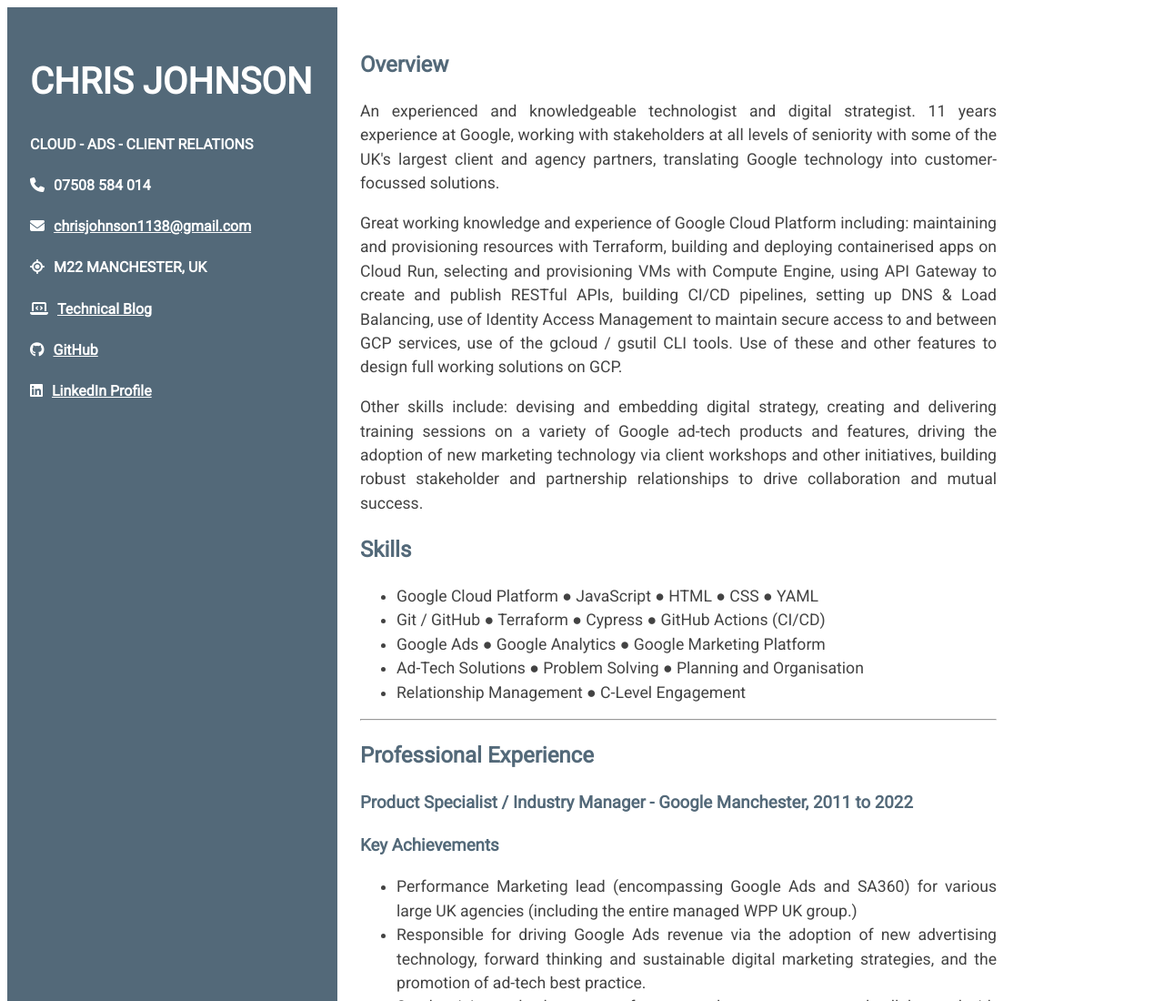
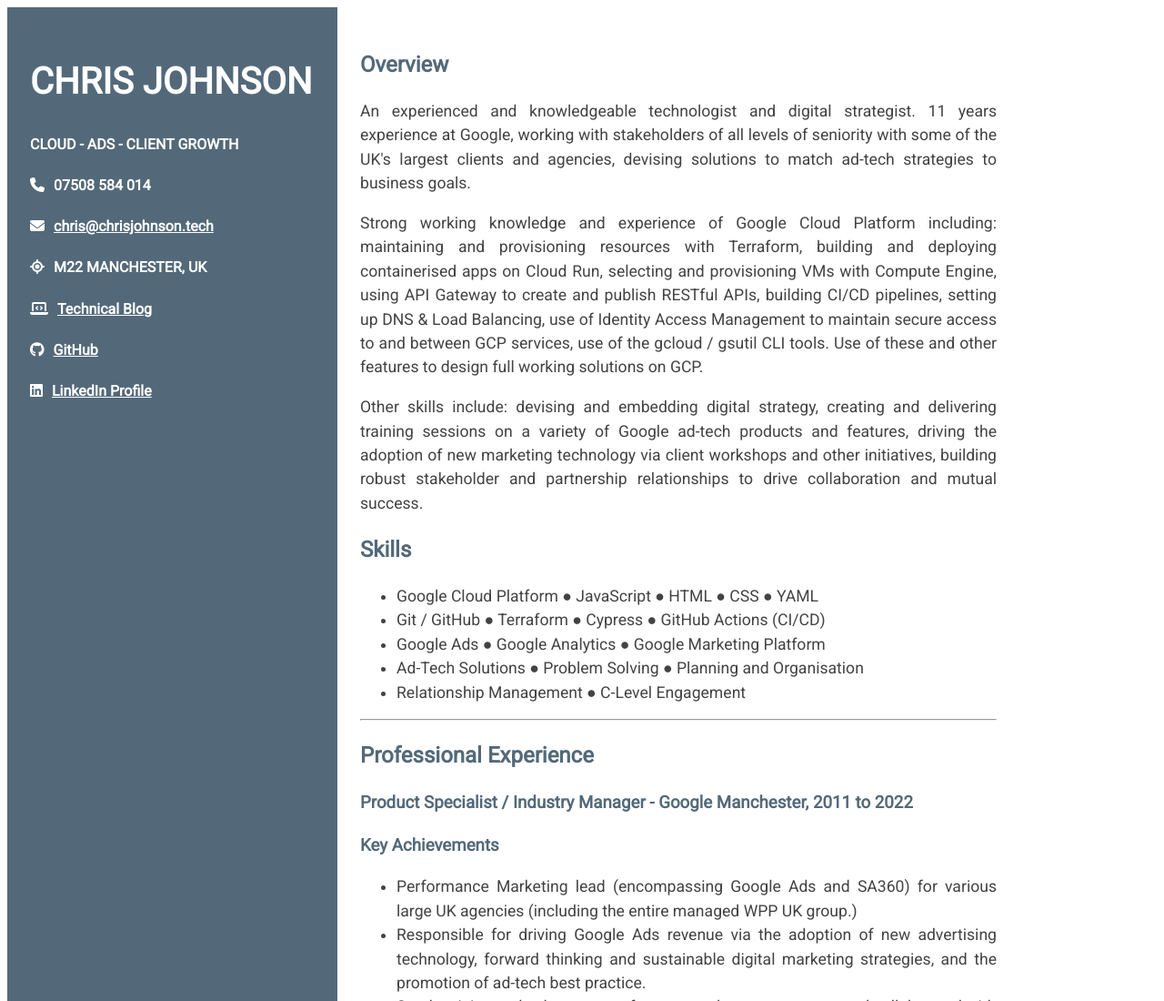
Before and after one commit to CJ1138/crc, a website: page content/index.html in a window 1280 px wide. Shown: the top 1100 px of the page at 91% size. Drawn offline with Linux system fonts and the light colour scheme; no server answers.

Commit message:
Changing on-page content

```diff
--- a/content/index.html
+++ b/content/index.html
@@ -16,9 +16,9 @@
     <div id="main-container">
         <div id="col1" class="column">
             <h1>CHRIS JOHNSON</h1>
-            <h4>CLOUD - ADS - CLIENT RELATIONS</h4>
+            <h4>CLOUD - ADS - CLIENT GROWTH</h4>
             <h4><i class="fa-solid fa-phone"></i>07508 584 014</h4>
-            <h4><i class="fa-solid fa-envelope"></i><a href="mailto:chrisjohnson1138@gmail.com">chrisjohnson1138@gmail.com</a></h4>
+            <h4><i class="fa-solid fa-envelope"></i><a href="mailto:chris@chrisjohnson.tech">chris@chrisjohnson.tech</a></h4>
             <h4><i class="fa-solid fa-location-crosshairs"></i>M22 MANCHESTER, UK</h4>
             <h4><i class="fa-solid fa-laptop-code"></i><a href="https://blog.chrisjohnson.tech">Technical Blog</a></h4>
             <h4><i class="fa-brands fa-github"></i><a href="https://github.com/CJ1138?tab=repositories">GitHub</a><h4>
@@ -29,11 +29,10 @@
         <div id="col2" class="column">
             <h2>Overview</h2>
             <p>
-                An experienced and knowledgeable technologist and digital strategist. 11 years experience at Google, working with stakeholders at all
-                levels of seniority with some of the UK's largest client and agency partners, translating Google technology into customer-focussed solutions.
+                An experienced and knowledgeable technologist and digital strategist. 11 years experience at Google, working with stakeholders of all levels of seniority with some of the UK's largest clients and agencies, devising solutions to match ad-tech strategies to business goals.
             </p>
             <p>
-                Great working knowledge and experience of Google Cloud Platform including: maintaining and provisioning resources with Terraform, building and deploying containerised apps on Cloud Run, selecting and provisioning VMs with Compute Engine, using API Gateway to create and publish RESTful APIs, building CI/CD pipelines, setting up DNS & Load Balancing, use of Identity Access Management to maintain secure access to and between GCP services, use of the gcloud / gsutil CLI tools. Use of these and other features to design full working solutions on GCP.
+                Strong working knowledge and experience of Google Cloud Platform including: maintaining and provisioning resources with Terraform, building and deploying containerised apps on Cloud Run, selecting and provisioning VMs with Compute Engine, using API Gateway to create and publish RESTful APIs, building CI/CD pipelines, setting up DNS & Load Balancing, use of Identity Access Management to maintain secure access to and between GCP services, use of the gcloud / gsutil CLI tools. Use of these and other features to design full working solutions on GCP.
             </p>
             <p>
                 Other skills include: devising and embedding digital strategy, creating and delivering training sessions on a variety of
```
